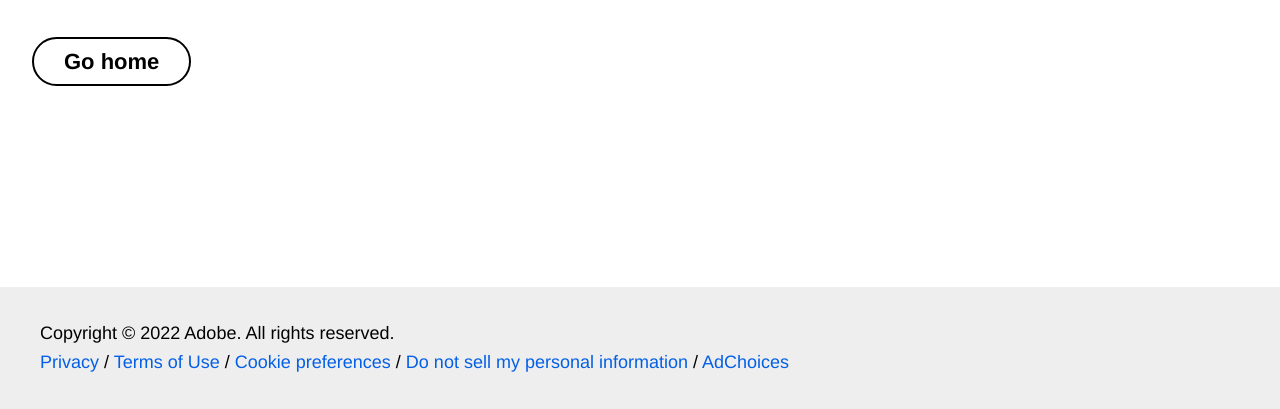
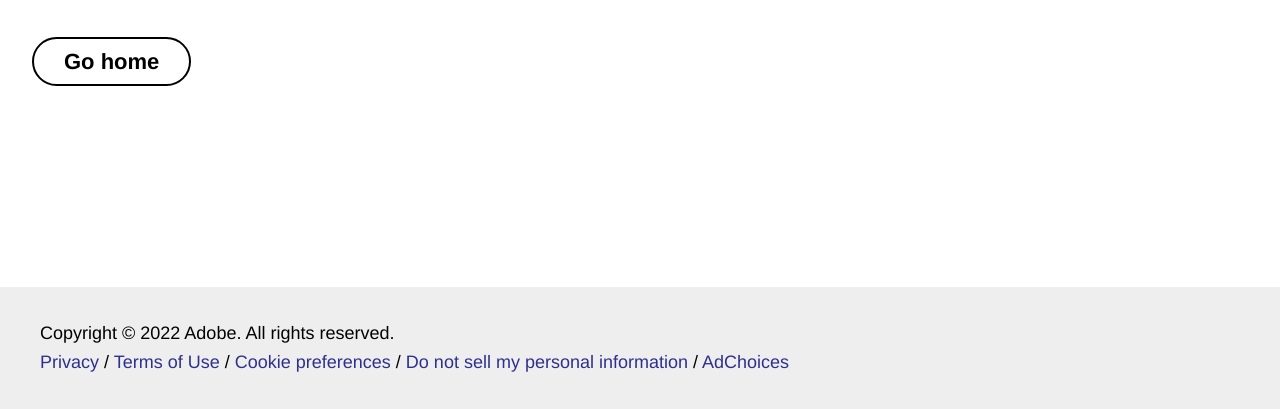
Before and after one commit to easingthemes/helix-demo, a website: page 404.html in a window 1280 px wide. Shown: the part 513-922 px from the top of the page. Drawn offline with Linux system fonts and the light colour scheme; files whose address does not match are found by name.

Commit message:
Change links color

```diff
--- a/styles/styles.css
+++ b/styles/styles.css
@@ -12,7 +12,7 @@
 
  :root {
   /* colors */
-  --link-color: #035fe6;
+  --link-color: #2E308E;
   --link-hover-color: #136ff6;
   --background-color: #fff;
   --overlay-background-color: #eee;
```
